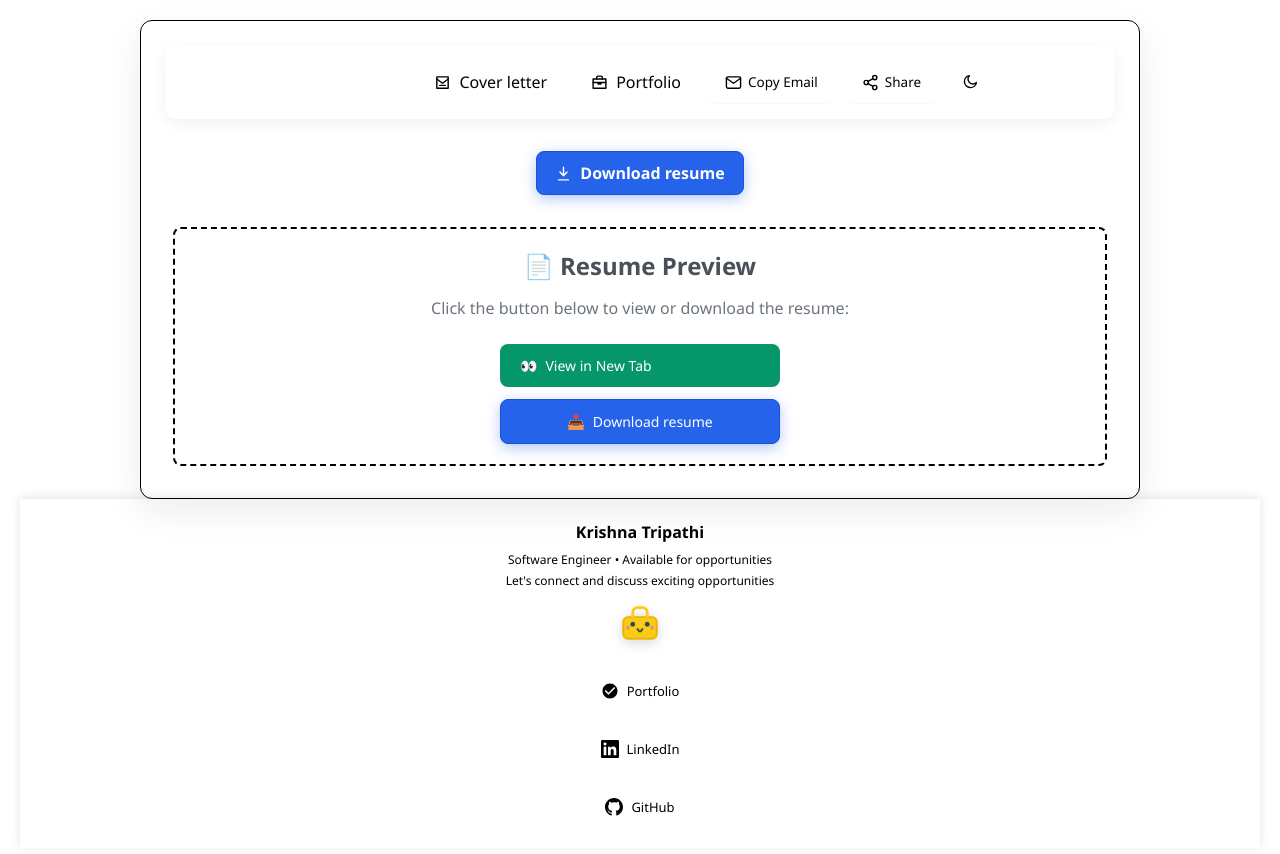
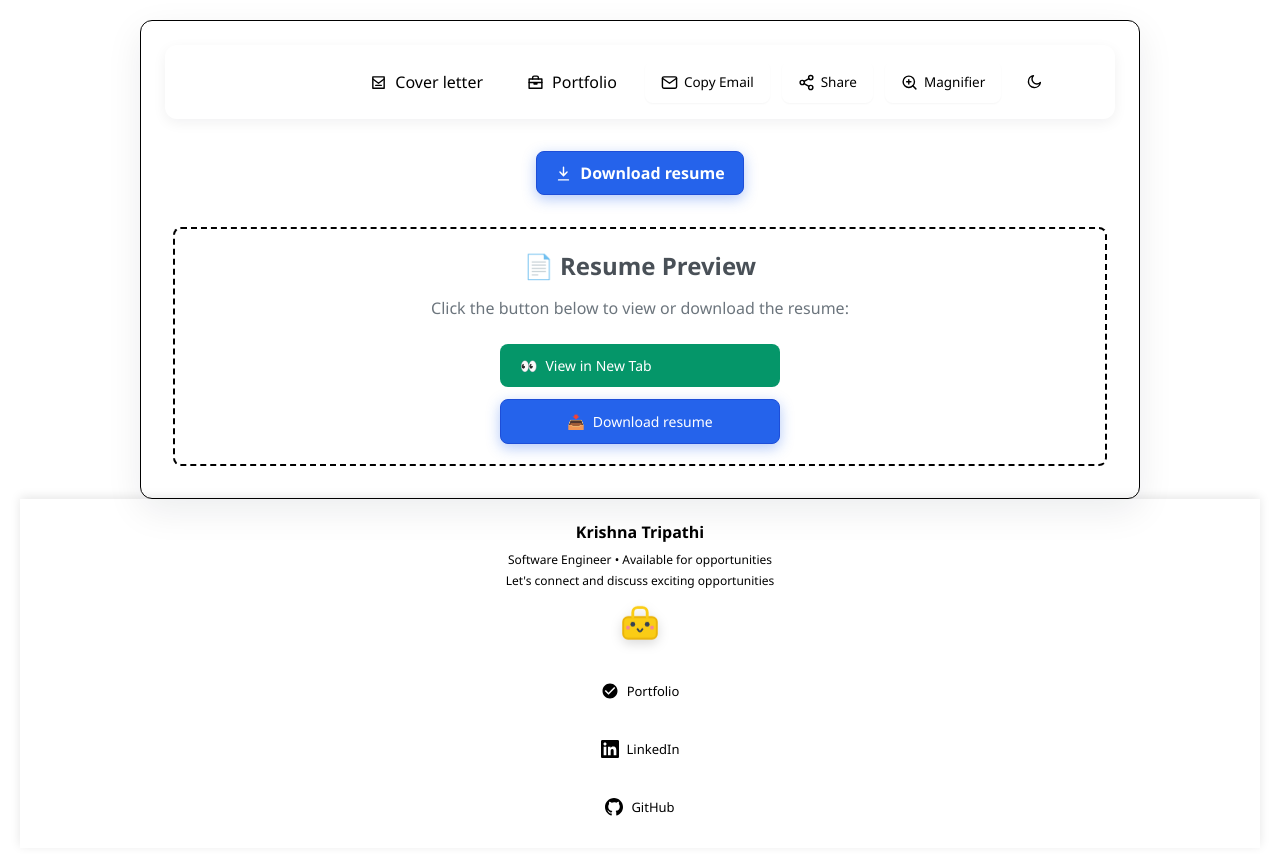
Before and after one commit to codesmith17/resume, a website: page index.html in a window 1280 px wide. Drawn offline with Linux system fonts and the light colour scheme; a script that the page names is missing.

Commit message:
Add explicit Magnifier button in controls bar, symmetrize mobile grid layout, and ensure theme-aware Copy/Share button colors

```diff
--- a/index.html
+++ b/index.html
@@ -296,7 +296,42 @@
             box-shadow: 0 6px 18px rgba(59, 130, 246, 0.5);
         }
 
-        /* ══ Copy Email & Share Button Styles (Theme Aware) ══════════════════ */
+                /* ══ Copy Email, Share & Magnifier Button Styles (Theme Aware) ═══════ */
+        .magnifier-btn {
+            background: var(--panel-bg);
+            color: var(--text);
+            border: 1px solid var(--line);
+            padding: 9px 16px;
+            border-radius: 8px;
+            cursor: pointer;
+            font-size: 13.5px;
+            font-weight: 500;
+            transition: all 0.2s cubic-bezier(0.4, 0, 0.2, 1);
+            text-decoration: none;
+            display: inline-flex;
+            align-items: center;
+            gap: 6px;
+            outline: none;
+            font-family: inherit;
+            box-shadow: 0 1px 2px rgba(0,0,0,0.04);
+        }
+        .magnifier-btn:hover {
+            background: var(--page-bg);
+            color: var(--accent);
+            border-color: var(--accent);
+            transform: translateY(-1px);
+        }
+        .magnifier-btn.is-active {
+            background: #eff6ff !important;
+            color: #2563eb !important;
+            border-color: #3b82f6 !important;
+            box-shadow: 0 0 0 2px rgba(37, 99, 235, 0.2);
+        }
+        [data-theme="dark"] .magnifier-btn.is-active {
+            background: #1e293b !important;
+            color: #60a5fa !important;
+            border-color: #3b82f6 !important;
+        }
         .copy-email-btn, .share-btn {
             background: var(--panel-bg);
             color: var(--text);
@@ -1323,6 +1358,15 @@
                 <svg class="icon" viewBox="0 0 24 24" fill="none" stroke="currentColor" stroke-width="2" stroke-linecap="round" stroke-linejoin="round"><circle cx="18" cy="5" r="3"></circle><circle cx="6" cy="12" r="3"></circle><circle cx="18" cy="19" r="3"></circle><line x1="8.59" y1="13.51" x2="15.42" y2="17.49"></line><line x1="15.41" y1="6.51" x2="8.59" y2="10.49"></line></svg>
                 <span>Share</span>
             </button>
+            <button class="magnifier-btn" id="controlsMagnifierBtn" onclick="togglePdfMagnifier()" type="button" title="Enable / Disable hover magnifier glass" aria-label="Toggle Magnifier Lens">
+                <svg class="icon" viewBox="0 0 24 24" fill="none" stroke="currentColor" stroke-width="2" stroke-linecap="round" stroke-linejoin="round">
+                    <circle cx="11" cy="11" r="8"></circle>
+                    <line x1="21" y1="21" x2="16.65" y2="16.65"></line>
+                    <line x1="11" y1="8" x2="11" y2="14"></line>
+                    <line x1="8" y1="11" x2="14" y2="11"></line>
+                </svg>
+                <span id="magnifierBtnLabel">Magnifier</span>
+            </button>
             <button class="theme-btn" id="themeToggle" type="button" aria-label="Switch to dark mode">
                 <svg class="icon moon-icon" viewBox="0 0 24 24" aria-hidden="true"><path d="M21 12.8A8.5 8.5 0 1 1 11.2 3 6.7 6.7 0 0 0 21 12.8z"/></svg>
                 <svg class="icon sun-icon" viewBox="0 0 24 24" aria-hidden="true"><circle cx="12" cy="12" r="4"/><path d="M12 2v2M12 20v2M4.93 4.93l1.41 1.41M17.66 17.66l1.41 1.41M2 12h2M20 12h2M4.93 19.07l1.41-1.41M17.66 6.34l1.41-1.41"/></svg>
```
